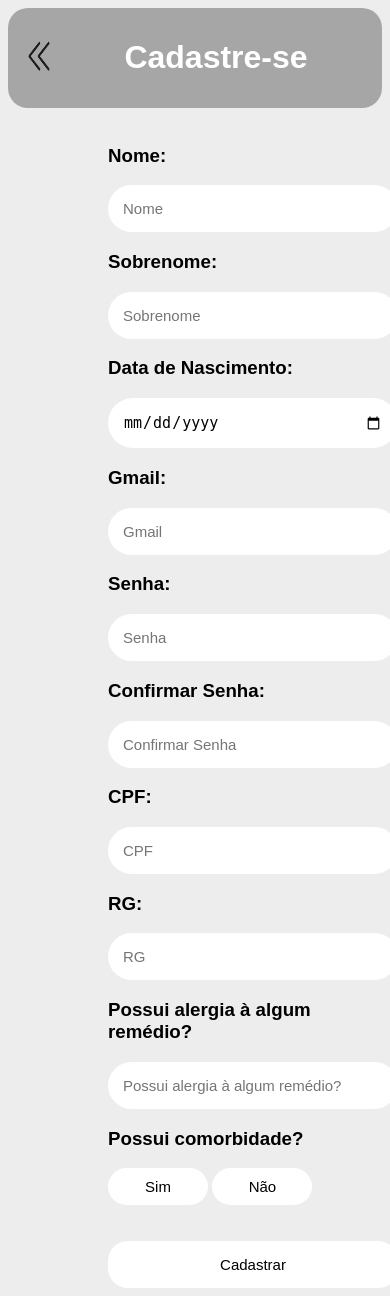
After one commit to DerekSilva9/SOS-Sistema, a PHP site: page /cadastre.html in a window 390 px wide. The commit adds this page. Run offline with PHP 8.4, Linux system fonts and the light colour scheme.

Commit message:
adição de todas as partes feitas 21/04/24
coloquei todas as interfaces que estavam faltando, e ajustei a interface "home" para a logo do insta, gmail e notificação ficar responsiva.

```diff
--- /dev/null
+++ b/cadastre.css
@@ -0,0 +1,116 @@
+body{
+    background: #EDEDED; /*Deixa a parte de cadastro bonita.*/
+    font-family: Arial, Helvetica, sans-serif;
+}
+
+.cad {
+    display: flex;
+    align-items: center;
+    background-color: rgba(166, 166, 166, 1);
+    padding: 10px;
+    color: white;
+    border-radius: 20px;
+}
+
+.cada {
+    flex-grow: 1;
+    display: flex;
+    justify-content: center;
+}
+
+.seta {
+    background: transparent;
+    border: none;
+    color: white;
+}
+
+.seta img {
+    width: 30px;
+    height: 30px;
+    transition: all 0.3s ease;
+    cursor: pointer;
+}
+
+.seta:hover img {
+    width: 40px;
+    height: 40px;
+}
+.inp{
+   margin-left: 100px;
+}
+input{
+    padding: 15px;
+    border-radius: 50px;
+    width: 260px;
+    outline: none;
+    border: #EDEDED;
+    font-size: 15px;
+}
+.si {
+        width: 100px;
+        padding: 10px;
+        border: none;
+        border-radius: 20px;
+        font-size: 15px;
+        background-color: white;
+        color: black;
+        cursor: pointer;
+    }
+
+    .si:hover {
+        background-color: black;
+        color: white;
+        width: 120px;
+        padding: 15px;
+        transition: all 0.3s ease;
+    }
+
+    .no {
+        width: 100px;
+        padding: 10px;
+        border: none;
+        border-radius: 20px;
+        font-size: 15px;
+        background-color: white;
+        color: black;
+        cursor: pointer;
+    }
+
+    .no:hover {
+        background-color: black;
+        color: white;
+        width: 120px;
+        padding: 15px;
+        transition: all 0.3s ease;
+    }
+    .submit{
+        width: 290px;
+        padding: 15px;
+        border: none;
+        border-radius: 20px;
+        font-size: 15px;
+        background-color: white;
+        color: black;
+        cursor: pointer;
+    }
+    .submit:hover{
+        background-color: black;
+        color: white;
+        width: 310px;
+        padding: 20px;
+        transition: all 0.3s ease;
+    }
+    .imga img {
+        width: 50px;
+        height: 50px;
+    }
+    .imga {
+        background-color: transparent;
+        border: none;
+        cursor: pointer;
+    }
+    .imga:hover{
+        width: 65px;
+        height: 65px;
+        transition: all 0.3s ease;
+    }
--- /dev/null
+++ b/cadastre.html
@@ -0,0 +1,51 @@
+<!DOCTYPE html>
+<html lang="pt-br">
+<head>
+    <meta charset="UTF-8">
+    <meta name="viewport" content="width=device-width, initial-scale=1.0">
+    <link rel="stylesheet" href="https://cdnjs.cloudflare.com/ajax/libs/font-awesome/6.0.0-beta3/css/all.min.css">
+    <link rel="stylesheet" href="cadastre.css">
+    <title>Criar nova Conta</title>
+</head> <!--Tela de cadastro, para quem não tem conta-->
+<body>
+    <div class="geral">
+        <div class="cad">
+            <a href="login.html" class="seta">
+                <button class="seta"><img src="img/imagem_2024-04-20_205638068-removebg-preview.png" alt="seta para sair"></button>
+            </a>
+            <div class="cada">
+                <h1 class="cade">Cadastre-se</h1>
+            </div>
+        </div>
+         <div class="input">
+            <br>
+            <div class="inp">
+                                <h3>Nome:</h3>
+                                <input type="text" placeholder="Nome" required>
+                                <h3>Sobrenome:</h3>
+                                <input type="text" placeholder="Sobrenome" required>
+                                <h3>Data de Nascimento:</h3>
+                                <input type="date" placeholder="Data de Nascimento" required>
+                                <h3>Gmail:</h3>
+                                <input type="email" placeholder="Gmail">
+                                <h3>Senha:</h3>
+                                <input type="password" placeholder="Senha">
+                                <h3>Confirmar Senha:</h3>
+                                <input type="password" placeholder="Confirmar Senha">
+                                <h3>CPF:</h3>
+                                <input type="number" id="cpf" placeholder="CPF" maxlength="11" title="Digite um CPF válido (apenas números)" required>
+                                <h3>RG:</h3>
+                                <input type="number" id="rg" placeholder="RG" maxlength="9" title="Digite um RG válido (apenas números)" required>
+                               <h3>Possui alergia à algum remédio?</h3>
+                                <input type="text" placeholder="Possui alergia à algum remédio?" required>
+                                <h3>Possui comorbidade?</h3>
+                                    <button class="si">Sim</button>
+                                    <button class="no">Não</button>
+        <br><br><br>
+        <a href="login.html"><button class="submit">Cadastrar</button></a>
+    </div>
+    </div>
+    </div>
+
+</body>
+</html>
--- a/homestyle.css
+++ b/homestyle.css
@@ -55,6 +55,11 @@ a{
     border-radius: 25px;
     background-color: white;
     margin: 5px;
+    transition: all 0.3s ease;
+}
+.social-icons img:hover{ /* deixa a imagem do insta, email e notificação responsiva */
+    width: 30px;
+    padding: 7px;
 
 }
 .sos-header{
```
Also changed, not shown: celular.css (added, +61 -0 lines), celular.html (added, +22 -0 lines), esqueceu.css (added, +61 -0 lines), esqueceu.html (added, +21 -0 lines), index.html (+9 -4 lines), login.css (added, +58 -0 lines), login.html (added, +33 -0 lines), img/hearth-icon.png (added), img/imagem.gmail-removebg-preview.png (added), img/imagem_2024-04-20_205638068-removebg-preview.png (added), img/instagram-logo.png (added), img/menu-button.png (added), img/notificacao-logo.png (added).
